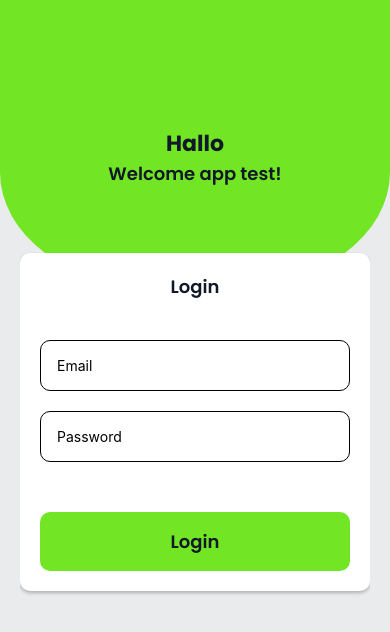
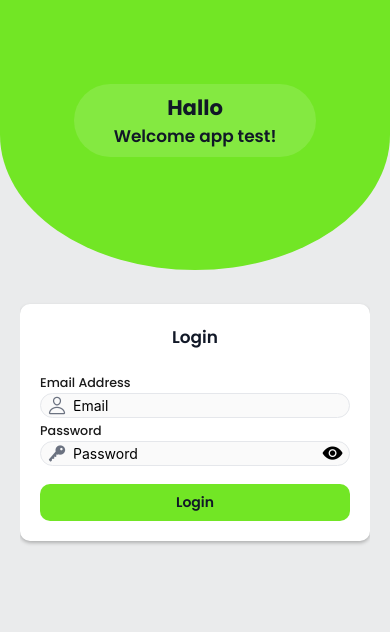
Before and after one commit to eldirb21/rn-test, a React Native app: screen /Login in a window 390 px wide. Shown: the top 632 px of the page. Built offline with nearby package versions, Linux system fonts and the light colour scheme.

Commit message:
fix: adjusment validasion in form login and adding spinner loading

```diff
--- a/app.json
+++ b/app.json
@@ -13,7 +13,8 @@
       "backgroundColor": "#ffffff"
     },
     "ios": {
-      "supportsTablet": true
+      "supportsTablet": true,
+      "bundleIdentifier": "com.anonymous.rntests"
     },
     "android": {
       "adaptiveIcon": {
@@ -21,7 +22,8 @@
         "backgroundColor": "#ffffff"
       },
       "edgeToEdgeEnabled": true,
-      "predictiveBackGestureEnabled": false
+      "predictiveBackGestureEnabled": false,
+      "package": "com.anonymous.rntests"
     },
     "web": {
       "favicon": "./assets/favicon.png"
--- a/babel.config.js
+++ b/babel.config.js
@@ -18,10 +18,10 @@ module.exports = function (api) {
 
           alias: {
             "@atoms":
-              ".src/components/atoms",
+              "./src/components/atoms",
 
             "@molecules":
-              ".src/components/molecules",
+              "./src/components/molecules",
 
             "@hooks":
               "./src/hooks",
--- a/index.ts
+++ b/index.ts
@@ -2,7 +2,4 @@ import { registerRootComponent } from 'expo';
 
 import App from './App';
 
-// registerRootComponent calls AppRegistry.registerComponent('main', () => App);
-// It also ensures that whether you load the app in Expo Go or in a native build,
-// the environment is set up appropriately
 registerRootComponent(App);
--- a/package.json
+++ b/package.json
@@ -4,11 +4,12 @@
   "main": "index.ts",
   "scripts": {
     "start": "expo start",
-    "android": "expo start --android",
-    "ios": "expo start --ios",
+    "android": "expo run:android",
+    "ios": "expo run:ios",
     "web": "expo start --web"
   },
   "dependencies": {
+    "@expo/vector-icons": "^15.1.1",
     "@react-native-async-storage/async-storage": "2.2.0",
     "@react-navigation/native": "^7.2.4",
     "@react-navigation/native-stack": "^7.14.14",
--- a/src/components/atoms/CustomButton.tsx
+++ b/src/components/atoms/CustomButton.tsx
@@ -1,6 +1,7 @@
 import React from "react";
 import {
   TouchableOpacity,
+  ViewStyle,
 } from "react-native";
 import { Texts } from "./Texts";
 
@@ -10,14 +11,17 @@ export function CustomButton({
 }: any) {
   return (
     <TouchableOpacity
+      activeOpacity={.8}
       onPress={onPress}
-      style={{
-        backgroundColor: "#72e625",
-        padding: 16,
-        borderRadius: 10,
-      }}
+      style={btn}
     >
-      <Texts type="subtitle" weight="semiBold" center>{title}</Texts>
+      <Texts  size={14} weight="semiBold" center>{title}</Texts>
     </TouchableOpacity>
   );
 }
+
+const btn: ViewStyle = {
+  backgroundColor: "#72e625",
+  padding: 8,
+  borderRadius: 10,
+}
--- /dev/null
+++ b/src/components/atoms/Icons.tsx
@@ -0,0 +1,103 @@
+import {
+    AntDesign,
+    Entypo,
+    EvilIcons,
+    Feather,
+    FontAwesome,
+    FontAwesome5,
+    Fontisto,
+    Foundation,
+    Ionicons,
+    MaterialCommunityIcons,
+    MaterialIcons,
+    Octicons,
+    SimpleLineIcons,
+    Zocial,
+} from "@expo/vector-icons";
+import { useThemeMode } from "@hooks";
+import React from "react";
+
+type AllIconProps = React.ComponentProps<typeof Ionicons> &
+    React.ComponentProps<typeof AntDesign> &
+    React.ComponentProps<typeof Feather> &
+    React.ComponentProps<typeof Entypo> &
+    React.ComponentProps<typeof FontAwesome> &
+    React.ComponentProps<typeof FontAwesome5> &
+    React.ComponentProps<typeof Fontisto> &
+    React.ComponentProps<typeof EvilIcons> &
+    React.ComponentProps<typeof Foundation> &
+    React.ComponentProps<typeof Octicons> &
+    React.ComponentProps<typeof MaterialCommunityIcons> &
+    React.ComponentProps<typeof MaterialIcons> &
+    React.ComponentProps<typeof SimpleLineIcons> &
+    React.ComponentProps<typeof Zocial>;
+
+export type IconType =
+    | "AntDesign"
+    | "Entypo"
+    | "EvilIcons"
+    | "Feather"
+    | "FontAwesome"
+    | "Fontisto"
+    | "Foundation"
+    | "Ionicons"
+    | "MaterialCommunityIcons"
+    | "MaterialIcons"
+    | "Octicons"
+    | "SimpleLineIcons"
+    | "Zocial";
+
+interface IconsProps extends AllIconProps {
+    type?: IconType;
+    size?: number;
+    color?: string;
+}
+
+export function Icons({
+    type = "MaterialIcons",
+    size = 24,
+    color,
+    ...res
+}: IconsProps) {
+    const { colors } = useThemeMode();
+    const iconColor = color || colors.text;
+
+    switch (type) {
+        case "AntDesign":
+            return <AntDesign {...res} color={iconColor} size={size} />;
+
+        case "Feather":
+            return <Feather {...res} color={iconColor} size={size} />;
+
+        case "Entypo":
+            return <Entypo {...res} color={iconColor} size={size} />;
+
+        case "FontAwesome":
+            return <FontAwesome {...res} color={iconColor} size={size} />;
+
+        case "Fontisto":
+            return <Fontisto {...res} color={iconColor} size={size} />;
+
+        case "EvilIcons":
+            return <EvilIcons {...res} color={iconColor} size={size} />;
+
+        case "Foundation":
+            return <Foundation {...res} color={iconColor} size={size} />;
+
+        case "Octicons":
+            return <Octicons {...res} color={iconColor} size={size} />;
+
+        case "MaterialCommunityIcons":
+            return <MaterialCommunityIcons {...res} color={iconColor} size={size} />;
+
+        case "Ionicons":
+            return <Ionicons {...res} color={iconColor} size={size} />;
+
+        case "SimpleLineIcons":
+            return <SimpleLineIcons {...res} color={iconColor} size={size} />;
+
+        case "Zocial":
+            return <Zocial {...res} color={iconColor} size={size} />;
+    }
+    return <MaterialIcons {...res} color={iconColor} size={size} />;
+}
--- /dev/null
+++ b/src/components/atoms/Spinner.tsx
@@ -0,0 +1,27 @@
+import React from "react";
+import {
+  ActivityIndicator,
+  View,
+  ViewStyle,
+} from "react-native";
+
+export function Spinner({ visible }: { visible: boolean }) {
+  if (!visible) return null
+  return (
+    <View style={spinners}>
+      <ActivityIndicator size="large" color={"#72e625"} />
+    </View>
+  );
+}
+
+const spinners: ViewStyle = {
+  flex: 1,
+  justifyContent: "center",
+  alignItems: "center",
+  position: 'absolute',
+  top: 0,
+  bottom: 0,
+  left: 0,
+  right: 0,
+  backgroundColor: '#72e62542'
+}
--- /dev/null
+++ b/src/components/atoms/TextInputs.tsx
@@ -0,0 +1,89 @@
+import React, { useState } from "react";
+import { TextInput, TextInputProps, TextStyle, View, ViewStyle } from "react-native";
+import { Icons } from "./Icons";
+import { Texts } from "./Texts";
+import { sizes } from "@constants";
+
+type Props = {
+    title?: string
+    error?: string;
+    secureEntry?: boolean
+    leftIcon?: string;
+    rightIcon?: string;
+} & TextInputProps
+
+export const TextInputs = (props: Props) => {
+    const hasError = !!props.error;
+
+    const [secureText, setSecureText] = useState(true)
+
+    const handlerShowHiddenValue = () => {
+        if (!props?.secureEntry) return null
+        setSecureText(!secureText)
+    }
+    return (
+        <View style={{ gap: 1 }}>
+            {props.title && <Texts
+                color="#1A1A1A"
+                size={sizes.font12}
+                weight="medium">
+                {props.title}
+            </Texts>}
+            <View
+                style={{
+                    borderColor: hasError
+                        ? "#EF4444"
+                        : "#E5E7EB",
+                    ...inputContainer
+                }}
+            >
+                {props.leftIcon && <Icons
+                    type="Ionicons"
+                    name={props.leftIcon}
+                    size={20}
+                    color={
+                        hasError
+                            ? "#EF4444"
+                            : "#6B7280"
+                    }
+                    style={margin}
+                />}
+
+                <TextInput
+                    style={input}
+                    secureTextEntry={props.secureEntry ? secureText : false}
+                    {...props}
+                />
+                {props.rightIcon && <Icons
+                    type="Ionicons"
+                    name={secureText ? props.rightIcon : "eye-show"}
+                    size={sizes.font20}
+                    color="#000"
+                    onPress={handlerShowHiddenValue}
+                    style={margin}
+                />}
+            </View>
+            {props.error && <Texts
+                color="#EF4444"
+                size={sizes.font12}
+                weight="medium">
+                {props.error}
+            </Texts>}
+        </View >
+    );
+};
+
+const margin: ViewStyle = { marginHorizontal: 6 }
+const inputContainer: ViewStyle = {
+    flexDirection: "row",
+    alignItems: "center",
+    borderWidth: 1,
+    backgroundColor: "#e3e3e32d",
+    borderRadius: 16,
+}
+const input: TextStyle = {
+    flex: 1,
+    borderRadius: 8,
+    color: "#000",
+    backgroundColor: "transparent",
+}
--- a/src/components/atoms/Texts.tsx
+++ b/src/components/atoms/Texts.tsx
@@ -1,25 +1,42 @@
-import { fonts, FontWeight, sizes } from "@constants";
-import { useStyles, useThemeMode } from "@hooks";
+import {
+  fonts,
+  FontWeight,
+  sizes,
+} from "@constants";
+
+import {
+  useStyles,
+  useThemeMode,
+} from "@hooks";
+
 import React from "react";
-import { Text, TextProps, TextStyle } from "react-native";
 
+import {
+  Text,
+  TextProps,
+  TextStyle,
+} from "react-native";
 
-interface Props extends TextProps {
+interface Props
+  extends TextProps {
   size?: number;
   color?: string;
   weight?: FontWeight;
   center?: boolean;
   uppercase?: boolean;
   style?: TextStyle | TextStyle[];
-  type?: "default" | "title" | "subtitle"
+  type?:
+  | "default"
+  | "title"
+  | "subtitle";
 }
 
-
-
-export const Texts: React.FC<Props> = ({
-  size = sizes.font12,
+export const Texts: React.FC<
+  Props
+> = ({
+  size,
   color,
-  weight = "regular",
+  weight,
   center = false,
   uppercase = false,
   style,
@@ -27,41 +44,76 @@ export const Texts: React.FC<Props> = ({
   type = "default",
   ...rest
 }) => {
-  const { colors } = useThemeMode();
-
-  const textColor = color || colors.text;
-  console.log(type);
+    const { colors } =
+      useThemeMode();
 
     const styles = useStyles(
-    (colors): Record<NonNullable<Props["type"]>, TextStyle> => ({
+      (): Record<
+        NonNullable<Props["type"]>,
+        TextStyle
+      > => ({
         default: {
-        fontSize: 14,
-        fontFamily: fonts['regular'],
-        color: textColor
-      },
-      title: {
-        fontSize: 22,
-        fontFamily: fonts['bold'],
-        color: textColor
-      },
-      subtitle: {
-        fontSize: 18,
-        fontFamily: fonts['semiBold'],
-        color: textColor
+          fontSize: sizes.font12,
+          fontFamily:
+            fonts.regular,
         },
 
+        title: {
+          fontSize:  sizes.font20,
+          fontFamily:
+            fonts.bold,
+        },
+
+        subtitle: {
+          fontSize:  sizes.font16,
+          fontFamily:
+            fonts.semiBold,
+        },
       })
     );
 
-  const textStyles: TextStyle[] = [
-    styles[type],
-    center && { textAlign: "center" },
-    uppercase && { textTransform: "uppercase" },
-    ...(Array.isArray(style) ? style : style ? [style] : []),
+    const typeStyle = styles[type];
+
+    const textStyles: TextStyle[] =
+      [
+        typeStyle,
+
+        {
+          color:
+            color ||
+            colors.text,
+
+          fontSize:
+            size ||
+            typeStyle.fontSize,
+
+          fontFamily:
+            weight
+              ? fonts[weight]
+              : typeStyle.fontFamily,
+        },
+
+        center && {
+          textAlign: "center",
+        },
+
+        uppercase && {
+          textTransform:
+            "uppercase",
+        },
+
+        ...(Array.isArray(style)
+          ? style
+          : style
+            ? [style]
+            : []),
       ].filter(Boolean) as TextStyle[];
 
     return (
-    <Text {...rest} style={textStyles}>
+      <Text
+        {...rest}
+        style={textStyles}
+      >
         {children}
       </Text>
     );
--- a/src/components/atoms/index.ts
+++ b/src/components/atoms/index.ts
@@ -4,3 +4,6 @@ export * from "./CustomButton"
 export * from "./EmptyState"
 export * from "./ErrorState"
 export * from "./ScreenContainer"
+export * from "./Icons"
+export * from "./TextInputs"
+export * from "./Spinner"
--- a/src/screens/LoginScreen.tsx
+++ b/src/screens/LoginScreen.tsx
@@ -1,4 +1,4 @@
-import { CustomButton, ScreenContainer, Texts } from "@atoms";
+import { CustomButton, ScreenContainer, Spinner, TextInputs, Texts } from "@atoms";
 import { loginService } from "@services";
 import { saveEmail, saveToken } from "@storage";
 import { validateEmail } from "@utils";
@@ -6,52 +6,50 @@ import React, { useState } from "react";
 import {
   Alert,
   ScrollView,
-  TextInput,
   TextStyle,
   View,
   ViewStyle,
 } from "react-native";
 
-
-
+interface InputProps {
+  email: string;
+  password: string
+}
 export default function LoginScreen({
   navigation,
 }: any) {
-  const [email, setEmail] =
-    useState("");
+  const [inputs, setInputs] = useState<InputProps>({ email: "", password: "" })
+  const [errors, setErrors] = useState<InputProps>({ email: "", password: "" })
+  const [loading, setLoading] = useState(false);
 
-  const [password, setPassword] =
-    useState("");
+  const validation = () => {
+    const { email, password } = inputs
+    if (!email) {
+      setErrors({ ...errors, email: 'Email is required' })
+      return false
+    } else if (!password) {
+      setErrors({ ...errors, password: 'Password is required' })
+      return false
+    }
 
-  const [loading, setLoading] =
-    useState(false);
+    if (!validateEmail(email)) {
+      setErrors({ ...errors, email: 'Format email is not valid' })
+      return false
+    }
+
+    return true
+
+  }
 
   const handleLogin = async () => {
     try {
-      if (!email || !password) {
-        Alert.alert(
-          "Error",
-          "Email dan password wajib"
-        );
-
-        return;
-      }
-
-      if (!validateEmail(email)) {
-        Alert.alert(
-          "Error",
-          "Format email tidak valid"
-        );
-
-        return;
-      }
+      const { email, password } = inputs
+      const valid = validation()
+      if (!valid) return
 
       setLoading(true);
 
-      const response =
-        await loginService(
-          email,
-        );
+      const response = await loginService(email, password);
 
       await saveToken(response.token);
 
@@ -69,32 +67,50 @@ export default function LoginScreen({
     }
   };
 
+  const handlerChange = (key: string, val: string) => {
+    if (key === 'Email') {
+      setInputs({ ...inputs, email: val })
+      setErrors({ ...errors, email: '' })
+    }
+    if (key === 'Password') {
+      setInputs({ ...inputs, password: val })
+      setErrors({ ...errors, password: '' })
+    }
+  }
   return (
     <ScreenContainer>
       <View style={bgTop} />
       <View style={container}>
         <View style={containerTitle}>
-          <Texts type="title">Hallo</Texts>
-          <Texts type="subtitle">Welcome app test!</Texts>
+          <View style={contentTitle}>
+            <Texts type="title">Hallo</Texts>
+            <Texts type="subtitle">Welcome app test!</Texts>
+          </View>
         </View>
         <ScrollView contentContainerStyle={scroller}>
           <View style={form}>
             <Texts center type="subtitle" style={title}>Login</Texts>
 
-            <TextInput
+            <TextInputs
+              title="Email Address"
+              leftIcon="person-outline"
               placeholder="Email"
               autoCapitalize="none"
-              value={email}
-              onChangeText={setEmail}
-              style={input}
+              value={inputs.email}
+              onChangeText={(val) => handlerChange("Email", val)}
+              error={errors.email}
             />
 
-            <TextInput
+            <TextInputs
+              title="Password"
               placeholder="Password"
-              secureTextEntry
-              value={password}
-              onChangeText={setPassword}
-              style={input}
+              leftIcon="key"
+              rightIcon="eye"
+              secureEntry
+              value={inputs.password}
+
+              onChangeText={(val) => handlerChange("Password", val)}
+              error={errors.password}
             />
 
             <View style={devider} />
@@ -106,34 +122,51 @@ export default function LoginScreen({
           </View>
         </ScrollView>
       </View>
+
+      <Spinner visible={loading} />
+
     </ScreenContainer>
   );
 }
 
 const bgTop: ViewStyle = {
   backgroundColor: '#72e625',
-  height: '34%',
-  position: 'absolute', top: 0, left: 0, right: 0, bottom: '50%',
-  borderBottomStartRadius: "40%",
-  borderBottomEndRadius: '40%'
+  height: '32%',
+  position: 'absolute',
+  top: 0,
+  left: 0,
+  right: 0,
+  bottom: '50%',
+  borderBottomStartRadius: "50%",
+  borderBottomEndRadius: '50%'
 }
 
 const containerTitle: ViewStyle = {
   justifyContent: 'center',
   alignItems: 'center',
   position: 'absolute',
-  top: "15%",
+  top: "10%",
   left: 0,
-  right: 0
+  right: 0,
+}
+const contentTitle: ViewStyle = {
+  backgroundColor: "rgba(255, 255, 255, 0.13)",
+  padding: 8,
+  paddingHorizontal: 40,
+  borderRadius: 100,
+  alignItems: 'center',
 }
 
-const scroller: ViewStyle = { flexGrow: 1, justifyContent: 'center' }
+const scroller: ViewStyle = {
+  flexGrow: 1,
+  justifyContent: 'center'
+}
 
 const form: ViewStyle = {
   backgroundColor: '#FFF',
   borderRadius: 10,
   padding: 20,
-  gap: 20,
+  gap: 4,
   shadowColor: "#000",
   shadowOffset: {
     width: 0,
@@ -153,11 +186,7 @@ const title: TextStyle = {
   marginBottom: 20,
 }
 
-const input: TextStyle = {
-  borderWidth: 1,
-  padding: 16,
-  borderRadius: 10,
-}
+
 const devider: ViewStyle = {
   height: 10
 }
--- a/src/services/auth.service.ts
+++ b/src/services/auth.service.ts
@@ -2,6 +2,7 @@ import { generateJWT } from "../utils/jwt";
 
 export const loginService = async (
   email: string,
+  password: string
 ) => {
   await new Promise((resolve) =>
     setTimeout(resolve, 1000)
```
Also changed, not shown: 2 other files (tests, documents, lock files or other folders). Lines whose indentation alone changed are shown as unchanged.
